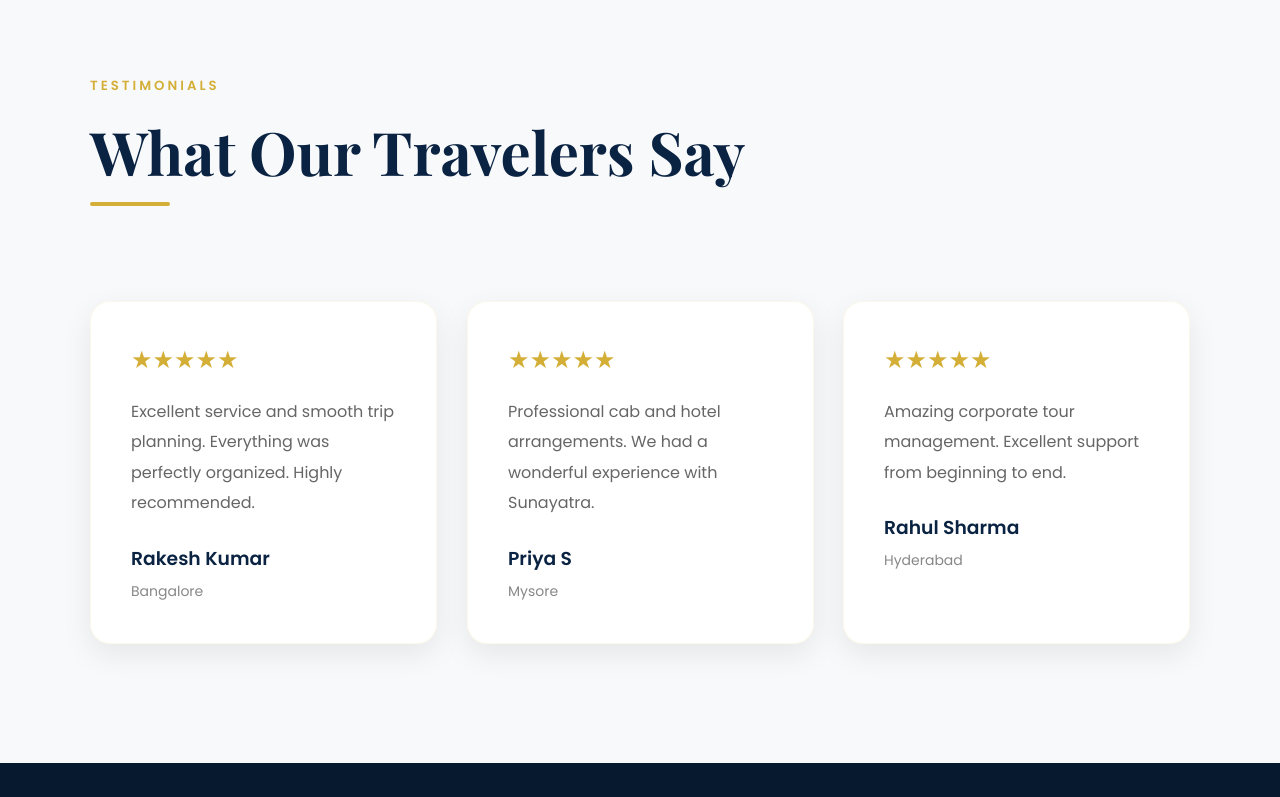
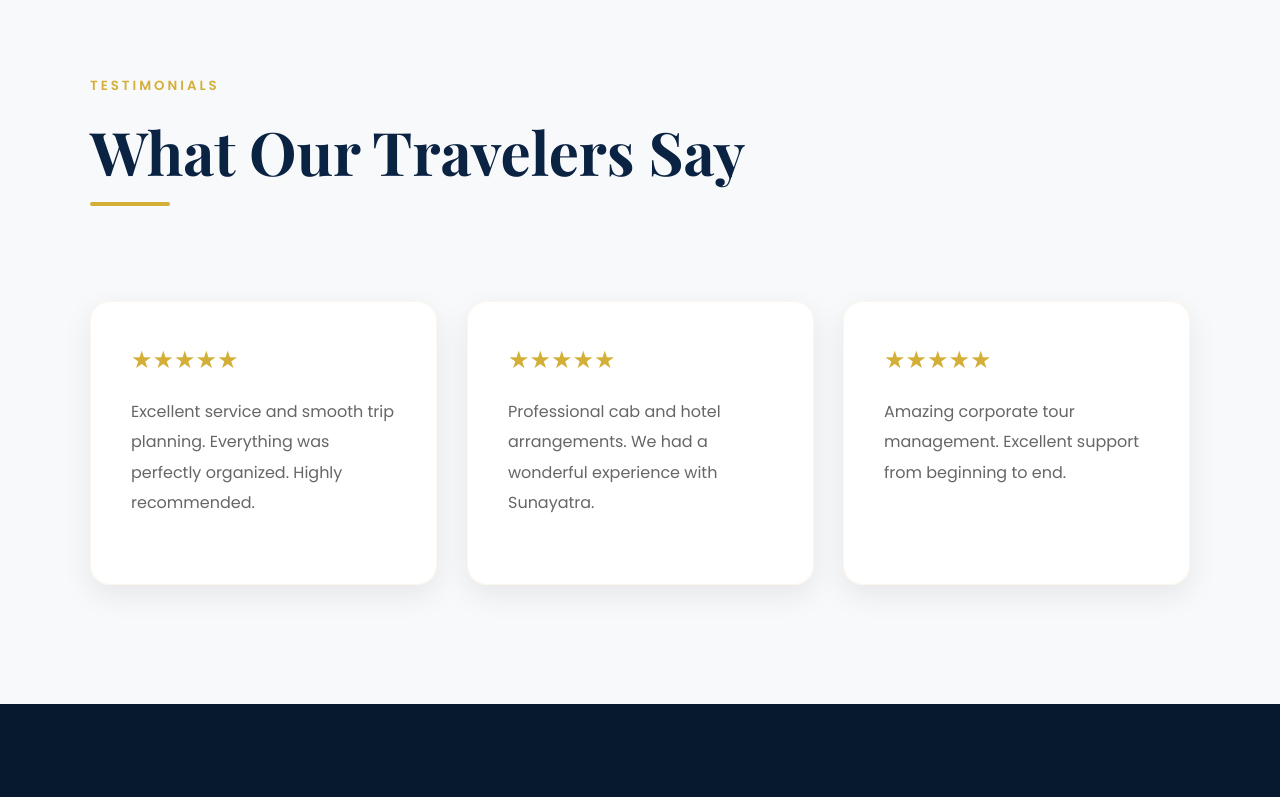
Before and after one commit to Thejashree-bca/sunayathra_website, a plain HTML site: page index.html in a window 1280 px wide. Shown: the part 4519-5316 px from the top of the page. Drawn offline with nearby package versions, Linux system fonts and the light colour scheme; files whose address does not match are found by name.

Commit message:
Add files via upload

```diff
--- a/index.html
+++ b/index.html
@@ -319,10 +319,6 @@ Explore Packages
                 Excellent service and smooth trip planning. Everything was perfectly organized. Highly recommended.
             </p>
 
-            <h3>Rakesh Kumar</h3>
-
-            <span>Bangalore</span>
-
         </div>
 
        <div class="review-card" data-aos="flip-left">
@@ -335,9 +331,6 @@ Explore Packages
                 Professional cab and hotel arrangements. We had a wonderful experience with Sunayatra.
             </p>
 
-            <h3>Priya S</h3>
-
-            <span>Mysore</span>
 
         </div>
 
@@ -350,9 +343,6 @@ Explore Packages
                 Amazing corporate tour management. Excellent support from beginning to end.
             </p>
 
-            <h3>Rahul Sharma</h3>
-
-            <span>Hyderabad</span>
 
         </div>
 
```
Also changed, not shown: ooty.jpg.
